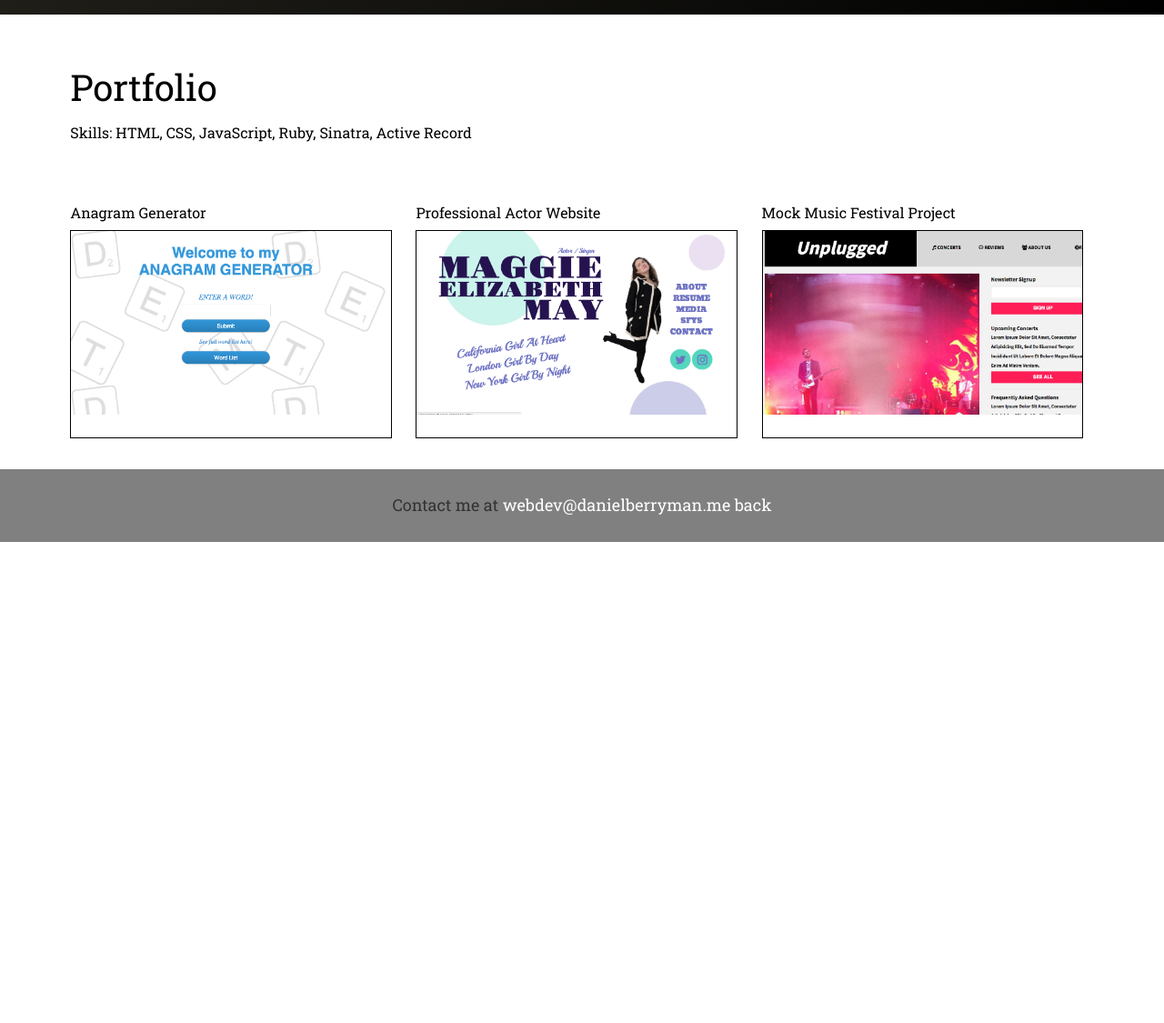
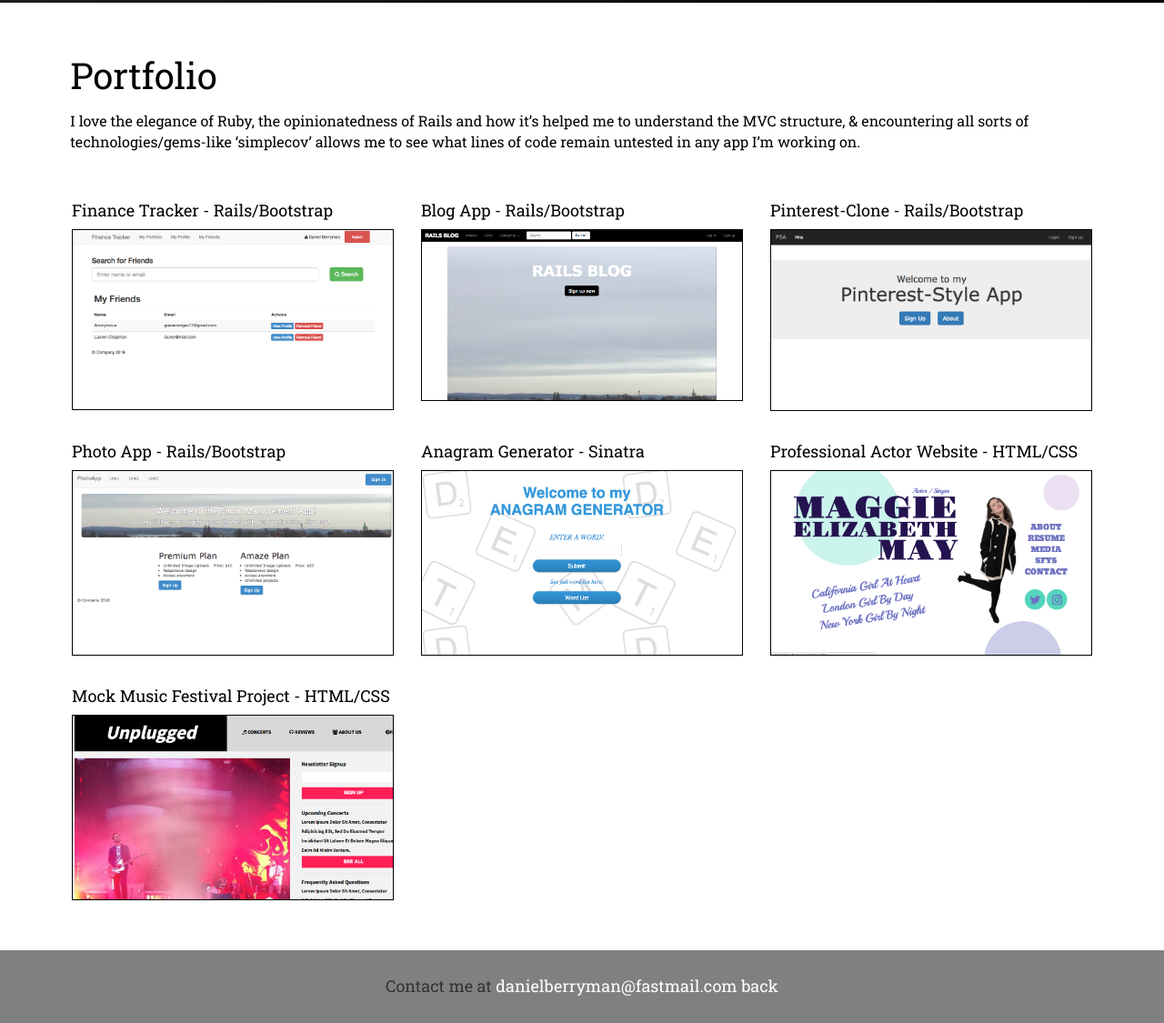
Before and after one commit to danielberryman/personal-portfolio-website, a plain HTML site: page webdev/index.html in a window 1280 px wide. Shown: the part 584-1709 px from the top of the page at 91% size. Before the commit the page ends 1180 px from the top, so only its background shows below. Drawn offline with nearby package versions, Linux system fonts and the light colour scheme; a script that the page names is missing.

Commit message:
Added new projects to portfolio/update some styling

```diff
--- a/css/main.css
+++ b/css/main.css
@@ -193,8 +193,7 @@ footer a:hover {
     background: linear-gradient(to bottom right, #3D3B30, black);
     color: white;
     font-family: 'Roboto Slab', serif;
-    height: 600px;
-    padding: 140px 5%;
+    padding: 110px 5%;
     text-align: center;
     width: 100%;
 }
@@ -229,7 +228,11 @@ footer a:hover {
 
 .portfolio h3 {
     margin: 0;
-    padding: 20px 0 30px 0;
+    padding: 30px 15px 10px 15px;
+}
+
+.portfolio p {
+    padding: 0 15px 10px 15px;
 }
 
 .portfolio-instance h4 {
@@ -237,16 +240,36 @@ footer a:hover {
 }
 
 .portfolio-instance img {
+    border: 1px solid black;
     height: auto;
     margin-bottom: 25px;
     width: 100%;
 }
 
+.container {
+    margin-left: 0 !important;
+    margin-right: 0 !important;
+    width: 100% !important;
+}
 
+.container img {
+    border: 1px solid black;
+    margin-bottom: 25px;
+    width: 100%;
+}
 
+.col {
+    /*padding: 0 !important;*/
+}
 
-
-
+.row.display-flex {
+  display: flex;
+  flex-wrap: wrap;
+}
+.row.display-flex > [class*='col-'] {
+  display: flex;
+  flex-direction: column;
+}
 
 
 /* ==========================================================================
@@ -339,6 +362,14 @@ footer a:hover {
    Modify as content requires.
    ========================================================================== */
 
+@media (min-width: 768px) and (max-width: 1024px) {
+
+.section01 h1 {
+    padding-left: 30px;
+}
+
+}
+
 @media (min-width: 1024px) {
 
 .section01 {
@@ -350,7 +381,7 @@ footer a:hover {
 .section01 h1 {
     font-size: 40px;
     margin: 0;
-    padding: 190px 0 190px 30px;
+    padding: 190px 0 190px 50px;
 }
 
 .container {
@@ -396,8 +427,7 @@ span {
     background: linear-gradient(to bottom right, #3D3B30, black);
     color: white;
     font-family: 'Roboto Slab', serif;
-    height: 600px;
-    padding: 140px 5%;
+    padding: 90px 5%;
     text-align: center;
     width: 100%;
 }
@@ -415,14 +445,13 @@ span {
 .sub-page-title p {
     font-size: 20px;
     line-height: 30px;
-    margin: 15px 20% 0 20%;
+    margin: 35px 20% 0 20%;
     width: 60%;
 }
 
 .sub-page-content {
     color: black;
     font-family: 'Roboto Slab', serif;
-    height: 500px;
     padding: 0 5%;
     width: 100%;
 }
@@ -440,7 +469,7 @@ span {
 
 .portfolio p {
     font-size: 16px;
-    padding: 0 0 5% 1.155%;
+    padding: 0 0 3% 1.155%;
 }
 
 .portfolio-instance {
@@ -459,6 +488,10 @@ span {
     height: auto;
     padding-bottom: 25px;
     width: 100%;
+}
+
+.col {
+
 }
 
 footer {
--- a/webdev/index.html
+++ b/webdev/index.html
@@ -28,32 +28,84 @@
         <section class="sub-page-title">
             <h1>Daniel Berryman</h1>
             <h2>Web Development</h2>
-            <p><span class="glyphicon glyphicon-modal-window" aria-hidden="true"></span></p>
-            <p>As a web developer I design & build websites for entrepenuers and small businesses. I'll bring my passion, discipline, and creativity to your project from beginning to end.</p>
+            <div>
+                <a href="#"><img src="../img/avatar.png" style="width: 200px; height: auto; border-radius: 50%;"></a>
+            </div>
+            <p>I’m a Junior Ruby on Rails Developer with 6 months experience, including exposure to CSS, Javascript, RSpec, SQL, & AJAX.</p>
         </section>
         <section class="sub-page-content">
             <div class="portfolio">
                 <h3>Portfolio</h3>
-                <p>Skills: HTML, CSS, JavaScript, Ruby, Sinatra, Active Record</p>
+                <p>I love the elegance of Ruby, the opinionatedness of Rails and how it’s helped me to understand the MVC structure, & encountering all sorts of technologies/gems-like ‘simplecov’ allows me to see what lines of code remain untested in any app I’m working on.</p>
+              <!--   <div class="portfolio-instance">
+                    <h4>Finance Tracker - Rails</h4>
+                    <a href="https://djb-finance-tracker.herokuapp.com/" target="_blank"><img src="../img/finance-tracker.png"></a>
+                </div>
                 <div class="portfolio-instance">
-                    <h4>Anagram Generator</h4>
+                    <h4>Blog App - Rails</h4>
+                    <a href="http://www.maggiemayfromca.com/" target="_blank"><img src="../img/blog-app.png"></a>
+                </div>
+                <div class="portfolio-instance">
+                    <h4>Pinterest-Clone - Rails</h4>
+                    <a href="https://danielberryman.github.io/responsive-web-project/" target="_blank"><img src="../img/pinterest-clone.png"></a>
+                </div>
+                <div class="portfolio-instance">
+                    <h4>Photo App - Rails</h4>
+                    <a href="https://danielberryman.github.io/responsive-web-project/" target="_blank"><img src="../img/photo-app.png"></a>
+                </div>
+                <div class="portfolio-instance">
+                    <h4>Anagram Generator - Sinatra</h4>
                     <a href="https://limitless-thicket-28335.herokuapp.com/" target="_blank"><img src="../img/anagramgeneratorapp.png"></a>
                 </div>
                 <div class="portfolio-instance">
-                    <h4>Professional Actor Website</h4>
+                    <h4>Professional Actor Website - HTML/CSS</h4>
                     <a href="http://www.maggiemayfromca.com/" target="_blank"><img src="../img/maggiemayfromca.png"></a>
                 </div>
                 <div class="portfolio-instance">
-                    <h4>Mock Music Festival Project</h4>
+                    <h4>Mock Music Festival Project - HTML/CSS</h4>
                     <a href="https://danielberryman.github.io/responsive-web-project/" target="_blank"><img src="../img/musicfestivalmock.png"></a>
+                </div> -->
+
+                <!-- bootstrap -->
+
+                <div class="container">
+                    <div class="row display-flex">
+                        <div class="col col-sm-6 col-md-4">
+                            <h4>Finance Tracker - Rails/Bootstrap</h4>
+                            <a href="https://djb-finance-tracker.herokuapp.com/" target="_blank"><img src="../img/finance-tracker.png"></a>
+                        </div>
+                        <div class="col col-sm-6 col-md-4">
+                            <h4>Blog App - Rails/Bootstrap</h4>
+                            <a href="http://www.maggiemayfromca.com/" target="_blank"><img src="../img/blog-app.png"></a>
+                        </div>
+                        <div class="col col-sm-6 col-md-4">
+                            <h4>Pinterest-Clone - Rails/Bootstrap</h4>
+                            <a href="https://danielberryman.github.io/responsive-web-project/" target="_blank"><img src="../img/pinterest-clone.png"></a>
+                        </div>
+                        <div class="col col-sm-6 col-md-4">
+                            <h4>Photo App - Rails/Bootstrap</h4>
+                            <a href="https://danielberryman.github.io/responsive-web-project/" target="_blank"><img src="../img/photo-app.png"></a>
+                        </div>
+                        <div class="col col-sm-6 col-md-4">
+                            <h4>Anagram Generator - Sinatra</h4>
+                            <a href="https://limitless-thicket-28335.herokuapp.com/" target="_blank"><img src="../img/anagramgeneratorapp.png"></a>
+                        </div>
+                        <div class="col col-sm-6 col-md-4">
+                            <h4>Professional Actor Website - HTML/CSS</h4>
+                            <a href="http://www.maggiemayfromca.com/" target="_blank"><img src="../img/maggiemayfromca.png"></a>
+                        </div>
+                        <div class="col col-sm-6 col-md-4">
+                            <h4>Mock Music Festival Project - HTML/CSS</h4>
+                            <a href="https://danielberryman.github.io/responsive-web-project/" target="_blank"><img src="../img/musicfestivalmock.png"></a>
+                        </div>
+                    </div>
                 </div>
             </div>
         </section>
 
         <footer>
             <div class="container">
-                <h4>Contact me at <a href="mailto:webdev@danielberryman.me">webdev@danielberryman.me</a> <a href="../index.html">back</a></h4>
-
+                <h4>Contact me at <a href="mailto:webdev@danielberryman.me">danielberryman@fastmail.com</a> <a href="../index.html">back</a></h4>
             </div>
         </footer>
 
```
Also changed, not shown: img/avatar.png (added), img/blog-app.png (added), img/finance-tracker.png (added), img/photo-app.png (added), img/pinterest-clone.png (added), 1 other file.
